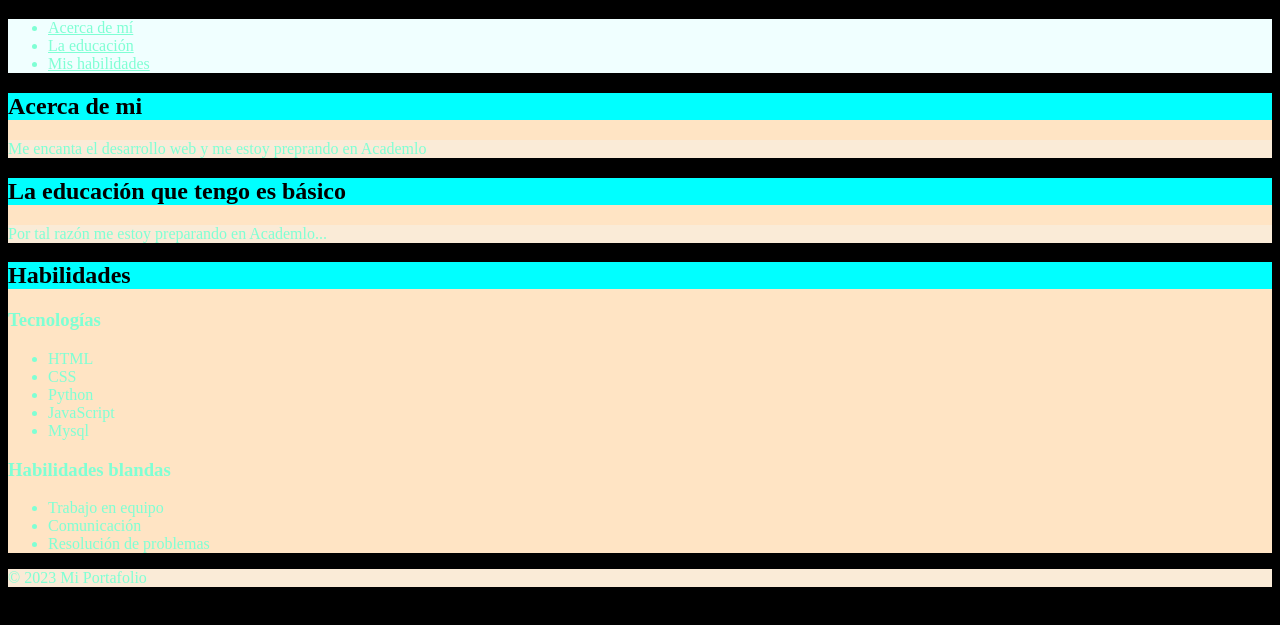
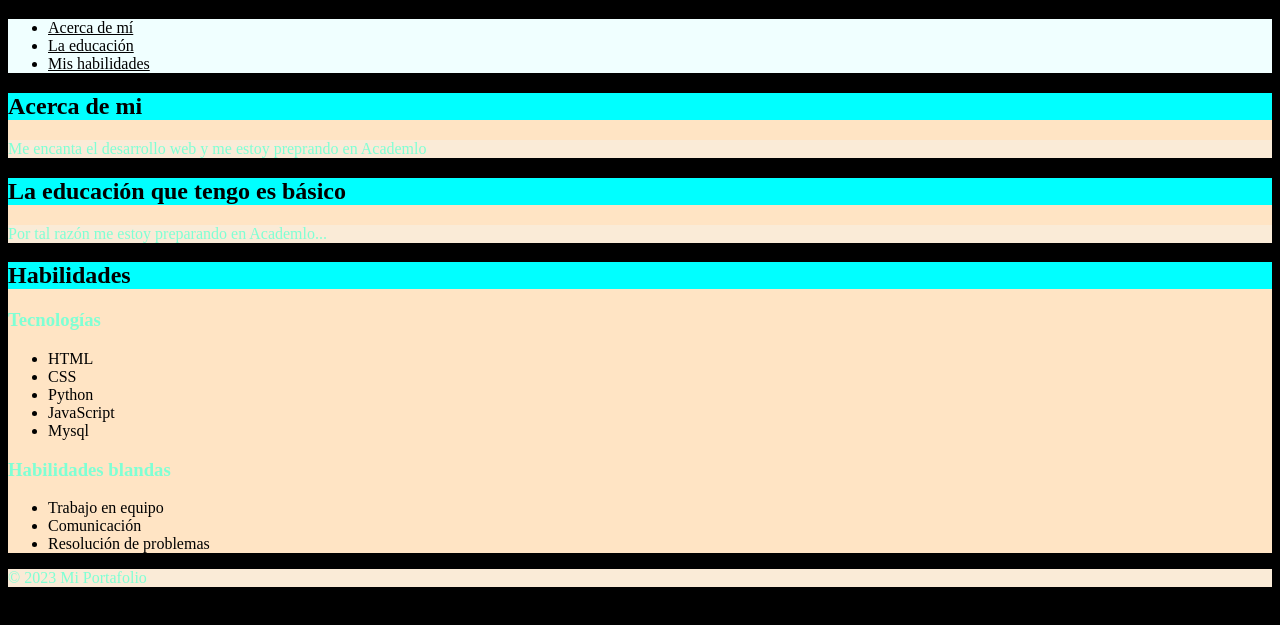
Before and after one commit to Daniweb4/primera-web, a plain HTML site: page index.html in a window 1280 px wide. Shown: the part 61-686 px from the top of the page. Drawn offline with Linux system fonts and the light colour scheme.

Commit message:
cambios en estilo

```diff
--- a/css/style.css
+++ b/css/style.css
@@ -9,7 +9,8 @@ h1{
     color: aquamarine;
 }
 a{
-    color:aquamarine
+    color: black;
+
 
 }nav{
     background-color: azure;
@@ -24,7 +25,7 @@ a{
 }h3{
     color: aquamarine;
 }li{
-    color: aquamarine;
+    color: black;
 }footer{
     color: cyan;
 }
```
